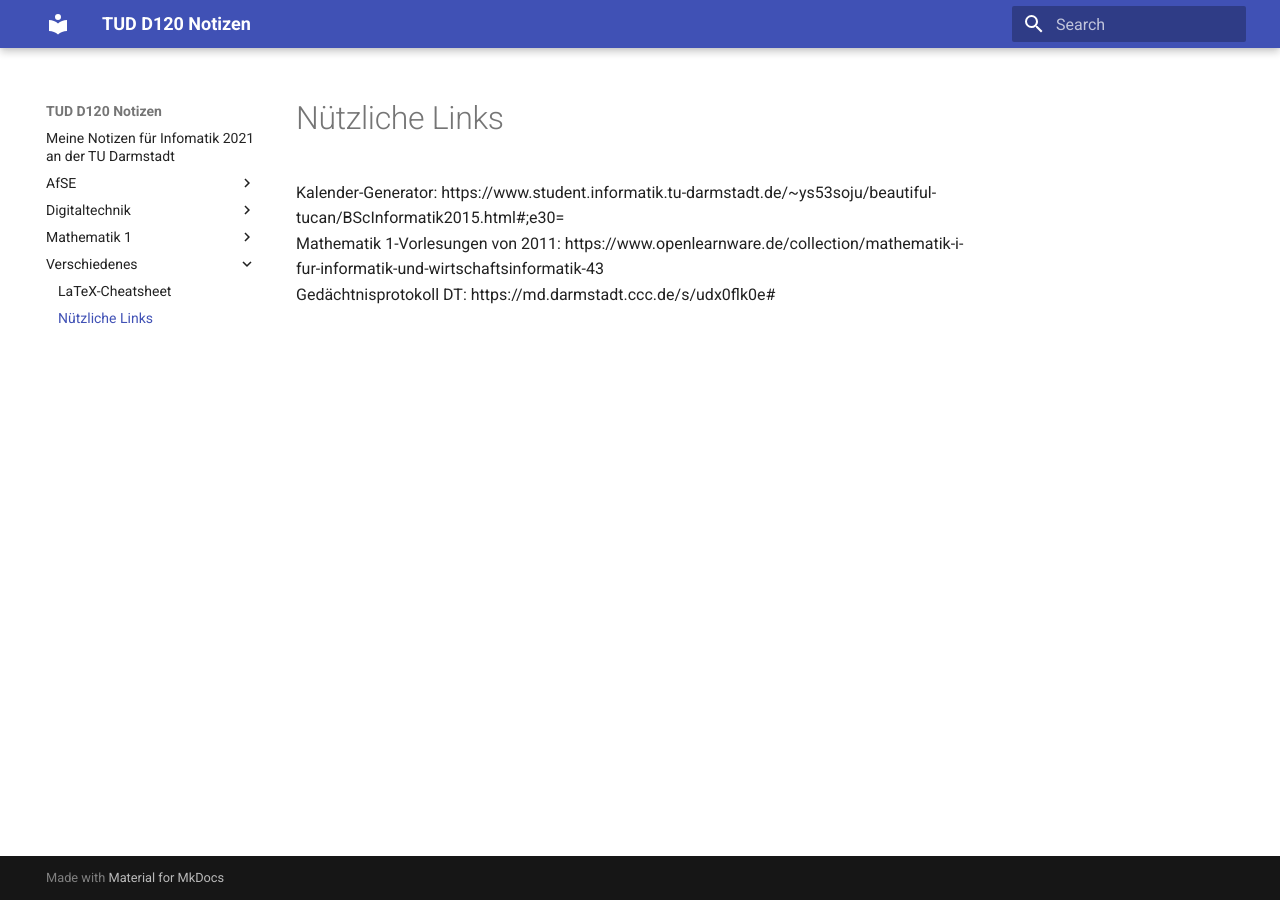
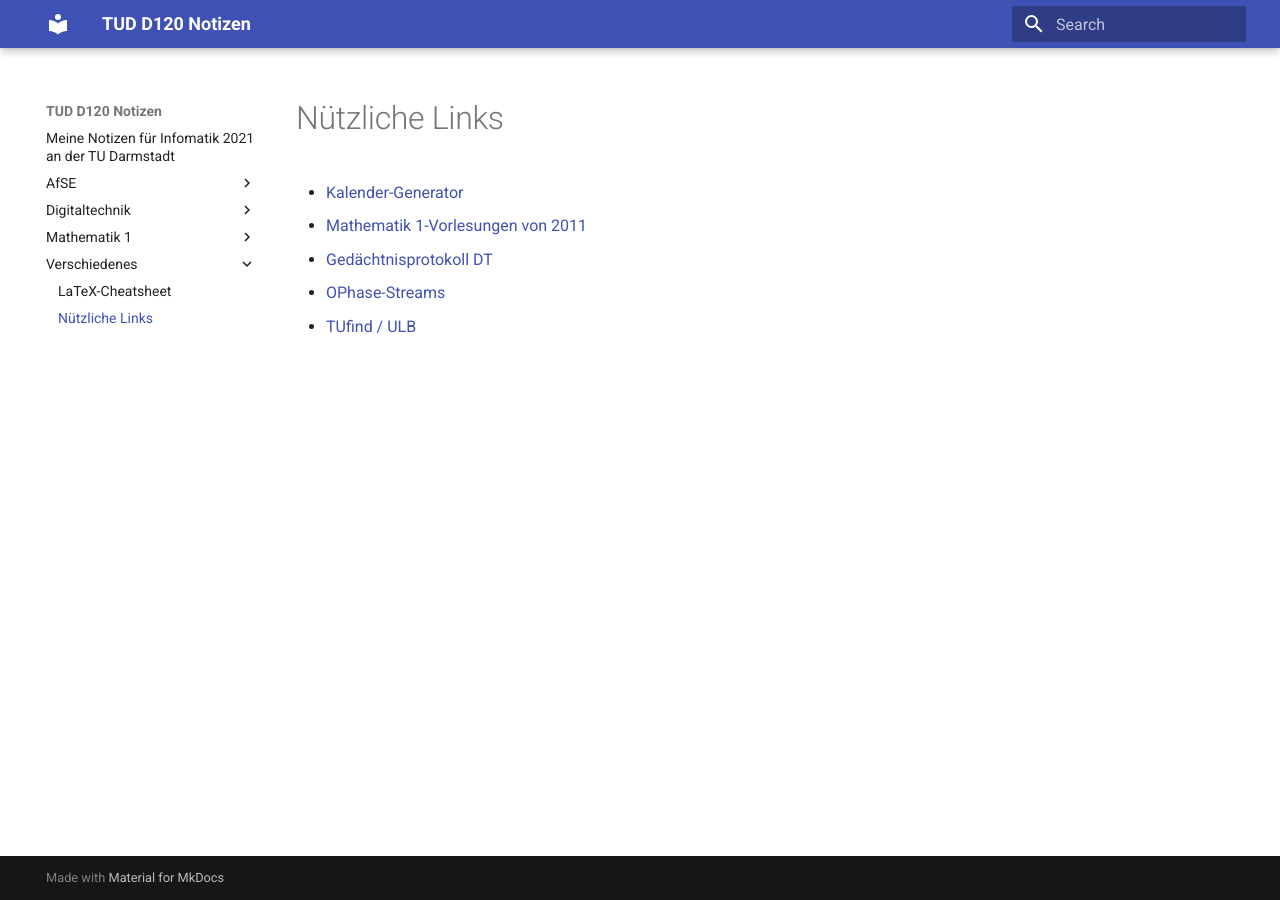
Before and after one commit to aurelilia/fb20-notes, an MkDocs documentation site: the page built from docs/Verschiedenes/Links.md, in a window 1280 px wide. Built offline with MkDocs 1.6.1 and Material for MkDocs 9.7.7, drawn with Linux system fonts in a browser that asks for light colours.

Commit message:
Update links

```diff
--- a/docs/Verschiedenes/Links.md
+++ b/docs/Verschiedenes/Links.md
@@ -1,4 +1,6 @@
 # Nützliche Links
-Kalender-Generator: https://www.student.informatik.tu-darmstadt.de/~ys53soju/beautiful-tucan/BScInformatik2015.html#;e30=
-Mathematik 1-Vorlesungen von 2011: https://www.openlearnware.de/collection/mathematik-i-fur-informatik-und-wirtschaftsinformatik-43
-Gedächtnisprotokoll DT: https://md.darmstadt.ccc.de/s/udx0flk0e#
+- [Kalender-Generator](https://www.student.informatik.tu-darmstadt.de/~ys53soju/beautiful-tucan/BScInformatik2015.html#;e30=)
+- [Mathematik 1-Vorlesungen von 2011](https://www.openlearnware.de/collection/mathematik-i-fur-informatik-und-wirtschaftsinformatik-43)
+- [Gedächtnisprotokoll DT](https://md.darmstadt.ccc.de/s/udx0flk0e#)
+- [OPhase-Streams](https://www.youtube.com/playlist?list=PLgwYgnRPD7pRpuPncXiQFGchqhiWwAqhs)
+- [TUfind / ULB](https://hds.hebis.de/ulbda/index.php)
```
